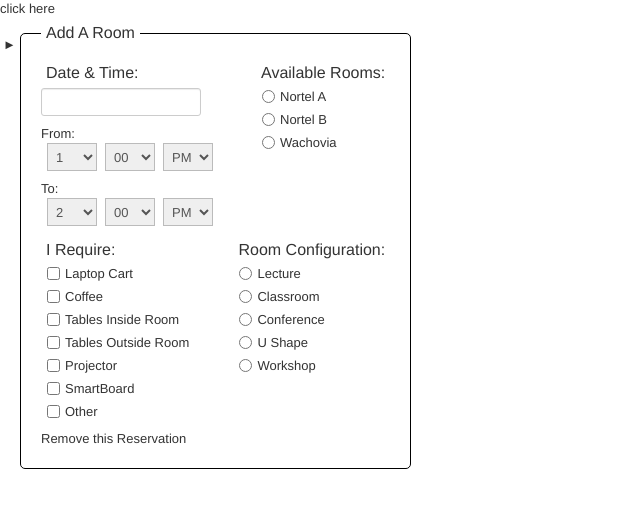
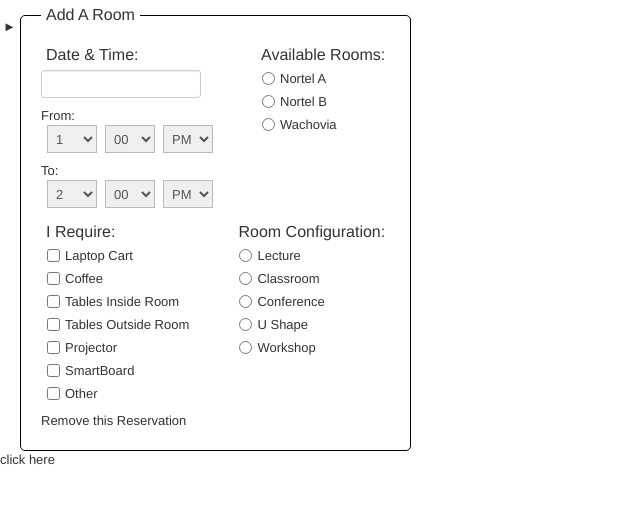
Before and after one commit to bmbouter/room-reservation-prototype, a plain HTML site: page index.html in a window 1280 px wide. Shown: the whole page, without its empty margins (0-640 px from the left). Drawn offline with Linux system fonts and the light colour scheme.

Commit message:
Updated the static HTML slightly, worked on making the RoomReservation model and view work together.

```diff
--- a/index.html
+++ b/index.html
@@ -137,12 +137,13 @@
 					<fieldset class="delete">Remove this Reservation</fieldset>
 				</fieldset>
 			</script>
-			<fieldset class="room-wrap add">click here</fieldset>
+
 
 
 
 
 		</fieldset>
+		<fieldset id="add">click here</fieldset>
 	</form>
 
 
--- a/js/RoomReservation.js
+++ b/js/RoomReservation.js
@@ -3,7 +3,8 @@ $(function() {
 	// The single RoomReservation model
 	var RoomReservation = Backbone.Model.extend({
 		defaults: {
-			name: 'Add A Room'
+			name:  'Add A Room',
+			state: 'shown',
 		}
 	});
 
@@ -17,19 +18,42 @@ $(function() {
 		tagName:   "fieldset",
 		className: "room-wrap",
 		template: $("#roomres-template").html(),
-		render: function() {
+		events: {
+			"click .room-names input" : "updateName"
+		},
+		initialize: function() {
+			_.bindAll(this, "toggleState");
+			this.model.bind('change:state', this.toggleState);
+		},
+		render: function(model) {
 			var templ = _.template(this.template);
 			this.$el.html(templ(this.model.toJSON()));
-			console.log('room view rendered');
+			if (this.model.get("state") == "pre-click") {
+				this.$el.addClass("add");
+			}
+			console.log('new room view rendered');
 			return this;
+		},
+		updateName: function(e) {
+			this.model.set("name", e.currentTarget.defaultValue);
+			console.log(this.model.get("name"));
+		},
+		toggleState: function() {
+			console.log('toggle');
+			if (this.model.get("shown") == true) {
+				$(this.el).find(".room").slideUp();
+			} else {
+				$(this.el).find(".room").slideDown();
+			}
 		}
 	});
 
 	var AppView = Backbone.View.extend({
 		el: $("#room-reservations"),
 		events: {
-			"click .room-wrap.add" : "renderRoom",
-			"click .delete" : "removeReservation"
+			"click #add" : "addRoom",
+			"click .delete"        : "removeReservation",
+			"click .toggle" : "toggleModel"
 		},
 		initialize: function() {
 			this.roomsCollection = new Rooms();
@@ -40,24 +64,36 @@ $(function() {
 			that.renderRoom();
 		},
 		renderRoom: function() {
-			var room     = new RoomReservation();
+			var room     = new RoomReservation;
 			var roomView = new RoomReservationView({
-				model: room
+				model: room,
+				id: "reservation-" + this.roomsCollection.length
 			});
 			this.roomsCollection.add(roomView);
 			this.$el.append(roomView.render().el);
 		},
-		removeReservation: function() {
+		addRoom: function() {
+
+		},
+		removeReservation: function(e) {
 			if (this.roomsCollection.length == 1) {
-				console.log("can't remove a single reservation.");
+				console.log("can't remove a single reservation");
 			} else {
-				//this.model.destroy();
-				this.remove();
-				console.log('remove');
+				var id  = $(e.currentTarget).parents('.room-wrap').attr('id');
+				var obj = this.roomsCollection.get(id);
+				this.roomsCollection.remove(obj);
 			}
+		},
+		toggleModel: function(e) {
+			var id = $(e.currentTarget).parent().attr('id');
+			var obj = this.roomsCollection.get(id);
+			console.log(obj.get("shown"));
+			obj.set("state", !obj.get("shown"));
+			console.log(obj.get("state"))
 		}
 	});
 
 	var App = new AppView();
 
+
 });
```
